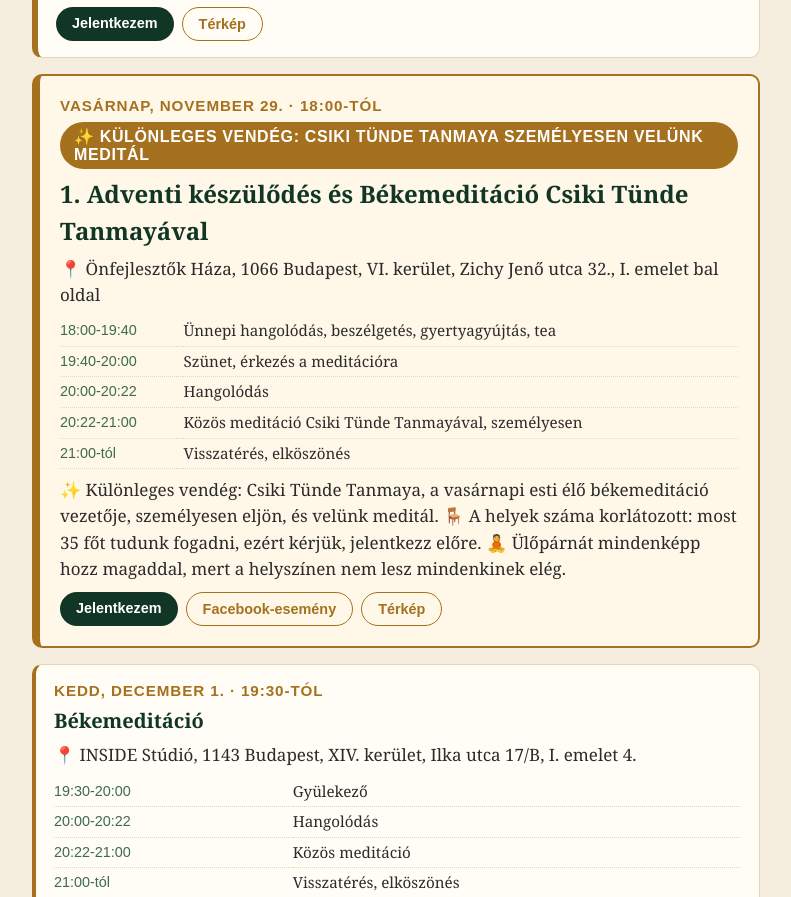
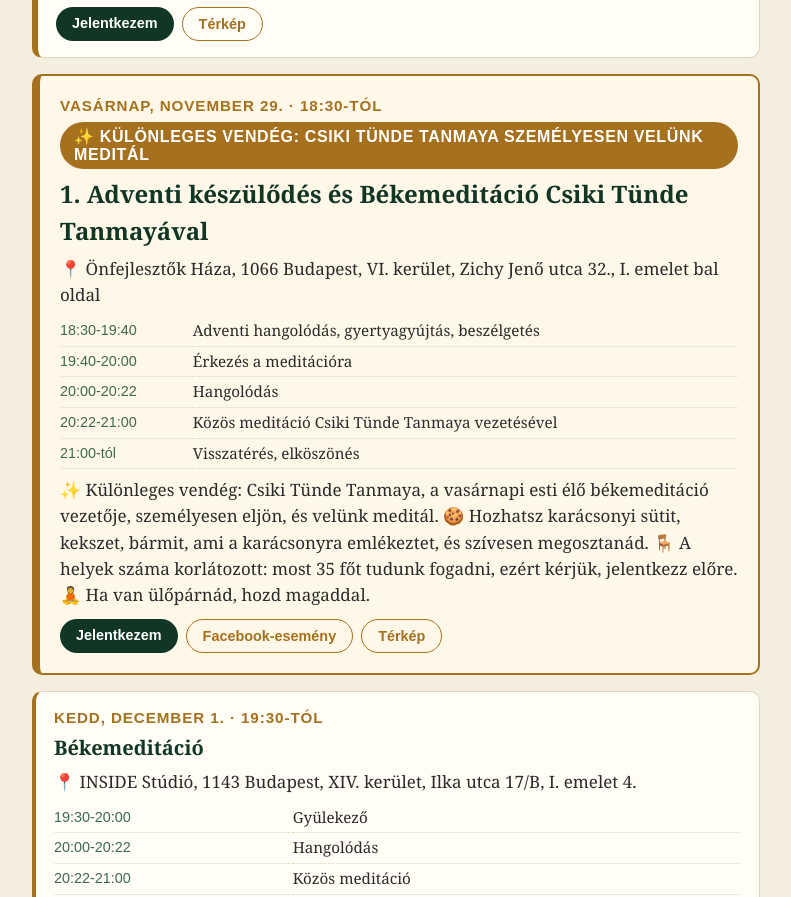
Before and after one commit to gergoterek/budapesti-bekemag, a plain HTML site: page index.html in a window 1280 px wide. Shown: the part 1347-2244 px from the top of the page, without its empty margins (244-1035 px from the left). Drawn offline with Linux system fonts and the light colour scheme.

Commit message:
Upcoming evenings, built 2026-11-24

```diff
--- a/index.html
+++ b/index.html
@@ -152,12 +152,12 @@ footer p{margin:.35em 0}
   "@context": "https://schema.org",
   "@type": "Event",
   "name": "1. Adventi készülődés és Békemeditáció Csiki Tünde Tanmayával · Önfejlesztők Háza (VI. kerület)",
-  "startDate": "2026-11-29T18:00:00+01:00",
+  "startDate": "2026-11-29T18:30:00+01:00",
   "eventStatus": "https://schema.org/EventScheduled",
   "eventAttendanceMode": "https://schema.org/OfflineEventAttendanceMode",
   "isAccessibleForFree": true,
   "inLanguage": "hu",
-  "description": "Ingyenes, személyes közös meditáció. Az este menete: 18:00-19:40 ünnepi hangolódás, beszélgetés, gyertyagyújtás, tea; 19:40-20:00 szünet, érkezés a meditációra; 20:00-20:22 hangolódás; 20:22-21:00 közös meditáció Csiki Tünde Tanmayával, személyesen; 21:00-tól visszatérés, elköszönés. A meditációra 20:00-ig érdemes megérkezni. Különleges vendég: Csiki Tünde Tanmaya, a vasárnapi esti élő békemeditáció vezetője, személyesen eljön, és velünk meditál.\n\n🪑 A helyek száma korlátozott: most 35 főt tudunk fogadni, ezért kérjük, jelentkezz előre.\n🧘 Ülőpárnát mindenképp hozz magaddal, mert a helyszínen nem lesz mindenkinek elég.",
+  "description": "Ingyenes, személyes közös meditáció. Az este menete: 18:30-19:40 adventi hangolódás, gyertyagyújtás, beszélgetés; 19:40-20:00 érkezés a meditációra; 20:00-20:22 hangolódás; 20:22-21:00 közös meditáció Csiki Tünde Tanmaya vezetésével; 21:00-tól visszatérés, elköszönés. A meditációra 20:00-ig érdemes megérkezni. Különleges vendég: Csiki Tünde Tanmaya, a vasárnapi esti élő békemeditáció vezetője, személyesen eljön, és velünk meditál.\n\n🍪 Hozhatsz karácsonyi sütit, kekszet, bármit, ami a karácsonyra emlékeztet, és szívesen megosztanád.\n\n🪑 A helyek száma korlátozott: most 35 főt tudunk fogadni, ezért kérjük, jelentkezz előre.\n🧘 Ha van ülőpárnád, hozd magaddal.",
   "image": [
    "https://gergoterek.github.io/budapesti-bekemag/logo.png"
   ],
@@ -504,14 +504,16 @@ footer p{margin:.35em 0}
   <div class="btns"><a class="btn main" href="https://forms.gle/FmSVM39LgoWfn6KMA" rel="noopener">Jelentkezem</a><a class="btn alt" href="https://www.google.com/maps/search/?api=1&amp;query=Flora%20%C3%89letm%C3%B3dk%C3%B6zpont%2C%20Sz%C3%A9chenyi%20utca%2092/B%2C%201212%20Budapest" rel="noopener">Térkép</a></div>
 </article>
 <article class="ev main" id="2026-11-29-advent" data-date="2026-11-29">
-  <p class="date">Vasárnap, november 29. · <span class="nw">18:00-tól</span></p>
+  <p class="date">Vasárnap, november 29. · <span class="nw">18:30-tól</span></p>
   <p class="badge">✨ Különleges vendég: Csiki Tünde Tanmaya személyesen velünk meditál</p><h3>1. Adventi készülődés és Békemeditáció Csiki Tünde Tanmayával</h3>
   <p class="place">📍 Önfejlesztők Háza, 1066 Budapest, VI. kerület, Zichy Jenő utca 32., I. emelet bal oldal</p>
-  <table><tr><td class="t">18:00-19:40</td><td>Ünnepi hangolódás, beszélgetés, gyertyagyújtás, tea</td></tr><tr><td class="t">19:40-20:00</td><td>Szünet, érkezés a meditációra</td></tr><tr><td class="t">20:00-20:22</td><td>Hangolódás</td></tr><tr><td class="t">20:22-21:00</td><td>Közös meditáció Csiki Tünde Tanmayával, személyesen</td></tr><tr><td class="t">21:00-tól</td><td>Visszatérés, elköszönés</td></tr></table>
+  <table><tr><td class="t">18:30-19:40</td><td>Adventi hangolódás, gyertyagyújtás, beszélgetés</td></tr><tr><td class="t">19:40-20:00</td><td>Érkezés a meditációra</td></tr><tr><td class="t">20:00-20:22</td><td>Hangolódás</td></tr><tr><td class="t">20:22-21:00</td><td>Közös meditáció Csiki Tünde Tanmaya vezetésével</td></tr><tr><td class="t">21:00-tól</td><td>Visszatérés, elköszönés</td></tr></table>
   <p class="note">✨ Különleges vendég: Csiki Tünde Tanmaya, a vasárnapi esti élő békemeditáció vezetője, személyesen eljön, és velünk meditál.
 
+🍪 Hozhatsz karácsonyi sütit, kekszet, bármit, ami a karácsonyra emlékeztet, és szívesen megosztanád.
+
 🪑 A helyek száma korlátozott: most 35 főt tudunk fogadni, ezért kérjük, jelentkezz előre.
-🧘 Ülőpárnát mindenképp hozz magaddal, mert a helyszínen nem lesz mindenkinek elég.</p>
+🧘 Ha van ülőpárnád, hozd magaddal.</p>
   <div class="btns"><a class="btn main" href="https://forms.gle/kRXWNyJoyxUumoN5A" rel="noopener">Jelentkezem</a><a class="btn alt" href="https://www.facebook.com/events/1605845457421659/" rel="noopener">Facebook-esemény</a><a class="btn alt" href="https://www.google.com/maps/search/?api=1&amp;query=%C3%96nfejleszt%C5%91k%20H%C3%A1za%2C%20Zichy%20Jen%C5%91%20utca%2032.%2C%201066%20Budapest" rel="noopener">Térkép</a></div>
 </article>
 <article class="ev" id="2026-12-01-inside" data-date="2026-12-01">
```
